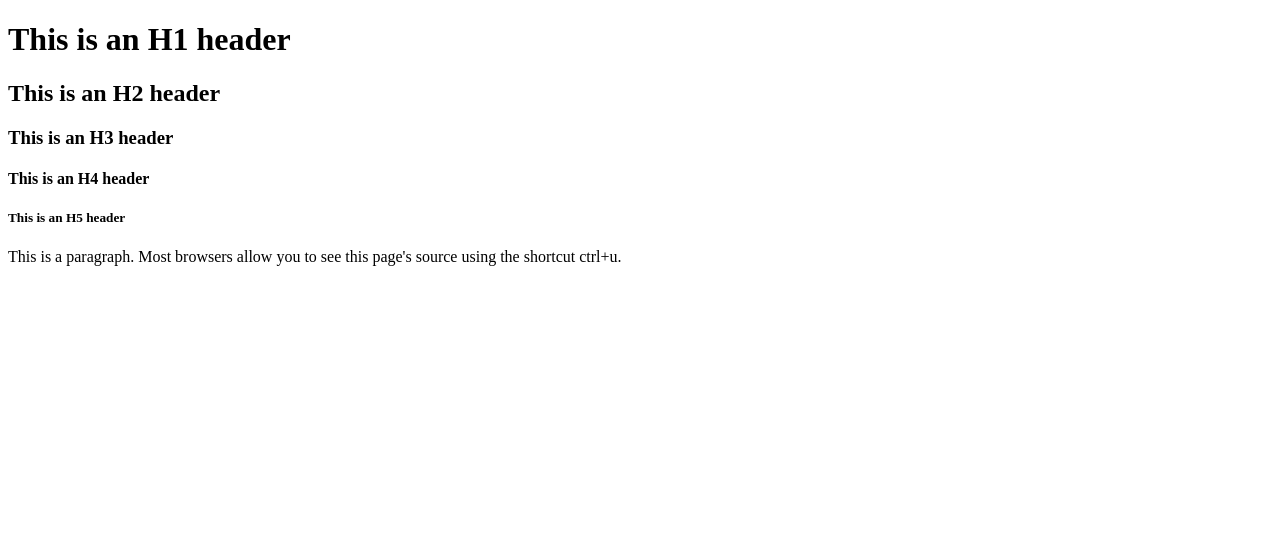
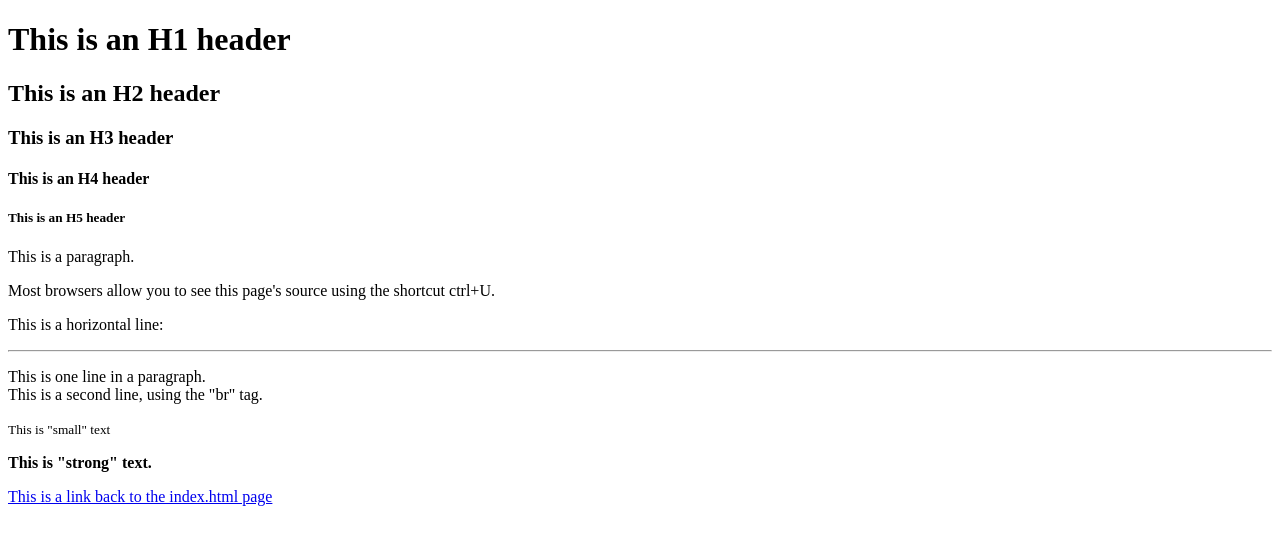
Before and after one commit to svdmaar/PythonHttpServer, a plain HTML site: page basics.html in a window 1280 px wide. Drawn offline with Linux system fonts and the light colour scheme.

Commit message:
Adds some more basic html

```diff
--- a/basics.html
+++ b/basics.html
@@ -8,6 +8,14 @@
 <h3>This is an H3 header</h3>
 <h4>This is an H4 header</h4>
 <h5>This is an H5 header</h5>
-<p>This is a paragraph. Most browsers allow you to see this page's source using the shortcut ctrl+u.</p>
+<p>This is a paragraph.</p>
+<p>Most browsers allow you to see this page's source using the shortcut ctrl+U.</p>
+<p>This is a horizontal line:</p>
+<hr/>
+<p>This is one line in a paragraph. <br/> This is a second line, using the "br" tag.</p>
+<p><small>This is "small" text</small></p>
+<p><strong>This is "strong" text.</strong></p>
+<!-- These are comments, there are ignored -->
+<p><a href="index.html"> This is a link back to the index.html page</a></p>
 </body>
 </html>
```
